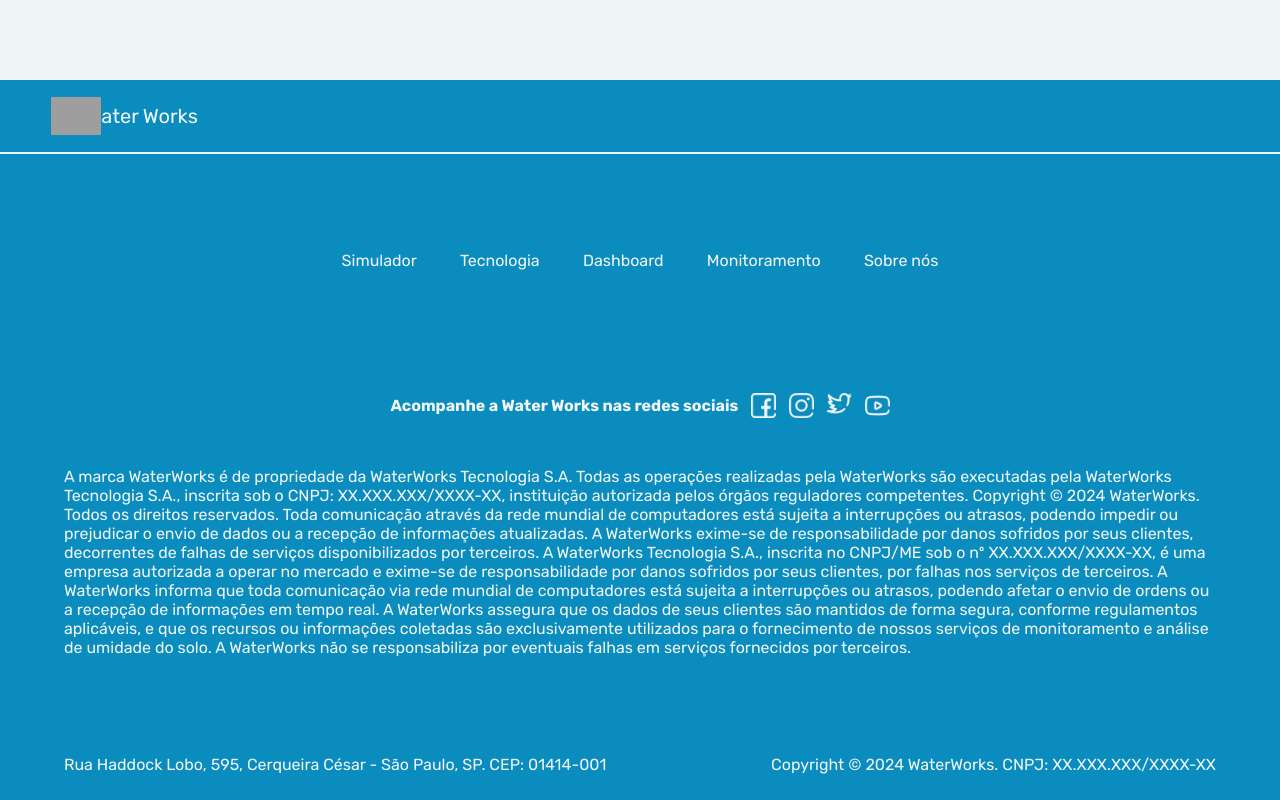
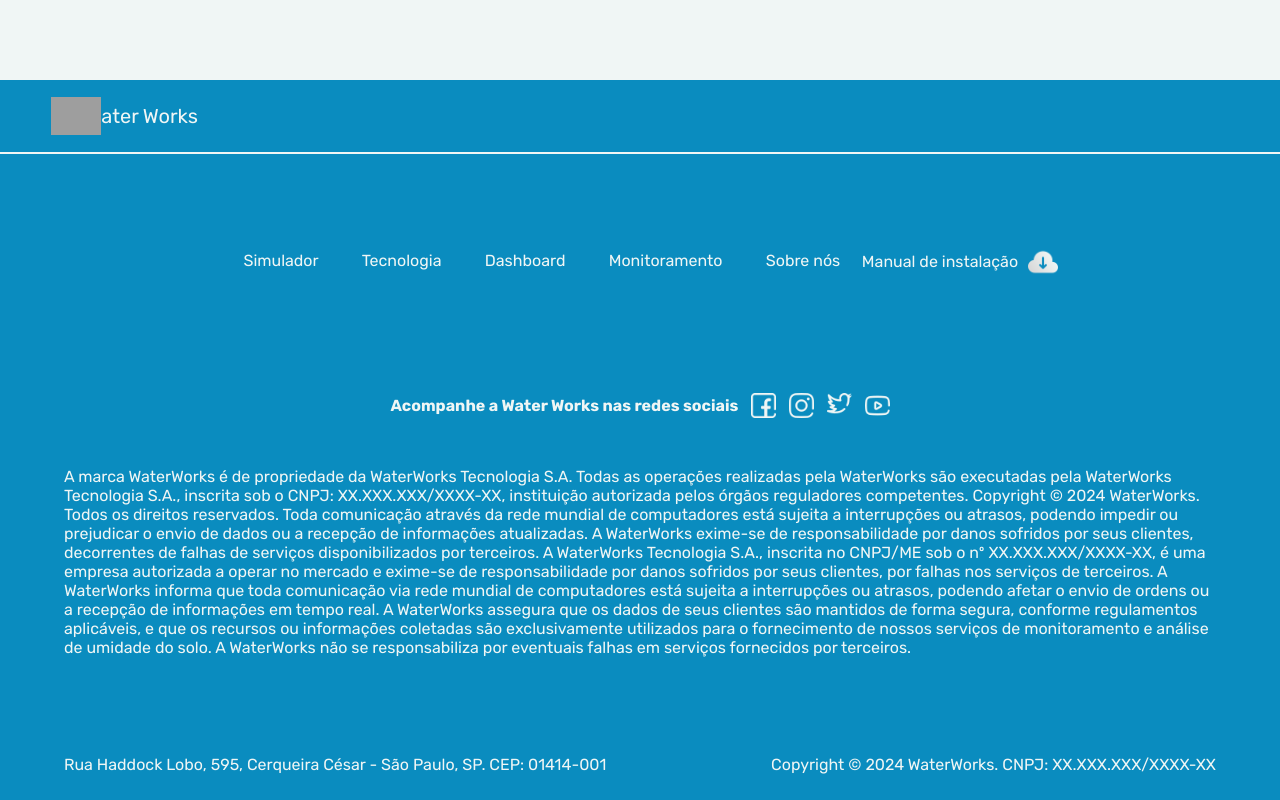
Before and after one commit to PAZanini/Sprint-2, a website: page site/index.html in a window 1280 px wide. Shown: the part 3603-4403 px from the top of the page. Drawn offline with Linux system fonts and the light colour scheme; grey boxes are pictures that could not be loaded.

Commit message:
link para download - manual de instalação

```diff
--- a/site/css/index.css
+++ b/site/css/index.css
@@ -578,12 +578,35 @@
             justify-content: space-around;
 
 
-                a {
+            a {
+                color: #F0F6F5;
+                list-style: none;
+                text-decoration: none;
+
+            }
+        }
+
+        a {
+            text-decoration: none;
+
+
+            .download {
+                display: flex;
+                align-items: center;
+                justify-content: center;
+
+                span {
                     color: #F0F6F5;
-                    list-style: none;
-                    text-decoration: none;
 
                 }
+
+                img {
+                    margin-left: 10px;
+                    width: 30px;
+                    height: auto;
+                    cursor: pointer;
+                }
+            }
         }
     }
 
--- a/site/index.html
+++ b/site/index.html
@@ -29,7 +29,8 @@
             <li><a href="./pages/sobrenos.html">Sobre nós</a></li>
         </div>
         <div class="entrar">
-            <a href="./pages/login.html"><img src="./imgs - Home/icons/imagem-do-usuario-com-fundo-preto.png" alt=""></a>
+            <a href="./pages/login.html"><img src="./imgs - Home/icons/imagem-do-usuario-com-fundo-preto.png"
+                    alt=""></a>
         </div>
     </header>
     <section class="banner" id="banner">
@@ -157,9 +158,15 @@
                 <li><a href="#simulador">Simulador</a></li>
                 <li><a href="#tecnologia">Tecnologia</a></li>
                 <li><a href="#dashboard">Dashboard</a></li>
-                <li><a href="./monitoramento.html">Monitoramento</a></li>
-                <li><a href="./sobrenos.html">Sobre nós</a></li>
+                <li><a href="./pages/monitoramento.html">Monitoramento</a></li>
+                <li><a href="./pages/sobrenos.html">Sobre nós</a></li>
             </div>
+            <a href="./imgs - Home/fotoGuilherme.jpeg" download="Manual de instalação WW.pdf">
+                <div class="download">
+                    <span>Manual de instalação</span>
+                    <img src="./imgs - Home/icons/download-da-nuvem.png" alt="">
+                </div>
+            </a>
         </div>
         <div class="redes">
             <div class="container">
--- a/site/js/sessao.js
+++ b/site/js/sessao.js
@@ -9,7 +9,7 @@
   if (email != null && nome != null) {
     b_usuario.innerHTML = nome;
   } else {
-    window.location = "./login.html";
+    window.location = "../pages/login.html";
   }
 }
 
```
Also changed, not shown: site/imgs - Home/fotoAaron.jpeg (deleted), site/imgs - Home/fotoAmoroso.jpeg (deleted), site/imgs - Home/fotoJulia.jpeg (deleted), site/imgs - Home/fotoVlad.jpeg (deleted), site/imgs - Home/fotoZaqueu.jpeg (deleted), site/imgs - Home/icons/download-da-nuvem.png (added).
